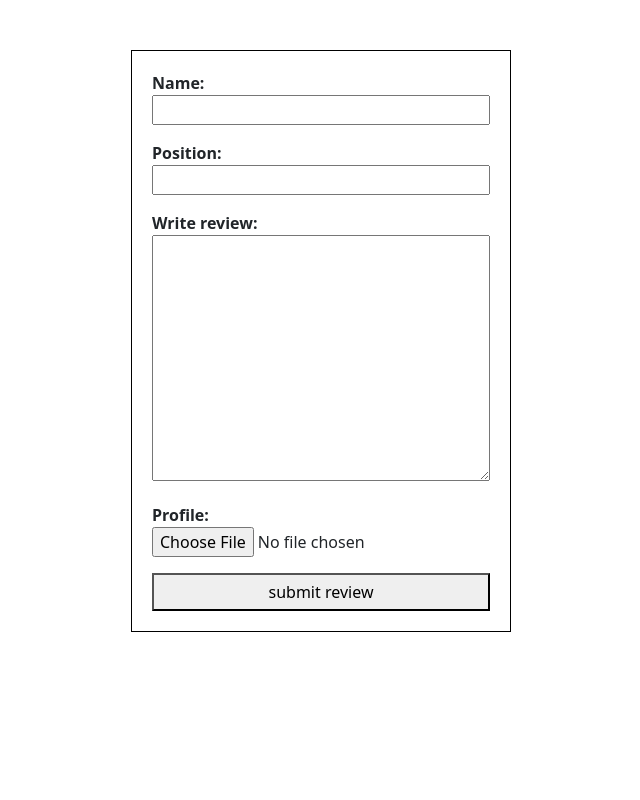
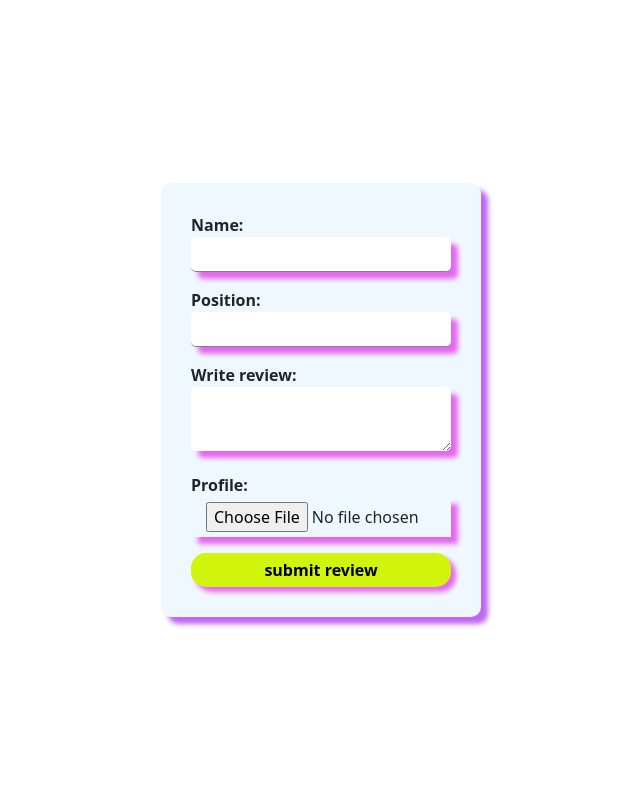
Before and after one commit to hari-haran80/portfolio_django, a Django app: page /img.html in a window 1280 px wide. Shown: the whole page, without its empty margins (319-959 px from the left). Run offline with Django 4.2, Linux system fonts and the light colour scheme.

Commit message:
added some styles for the registration review boxes

```diff
--- a/portfolio_project/static/css/img.css
+++ b/portfolio_project/static/css/img.css
@@ -1,24 +1,62 @@
+*{
+    margin: 0;
+    padding: 0;
+    box-sizing: border-box;
+
+}
+.form_main_div{
+    width: 100%;
+    height: 100vh;
+    display: flex;
+    justify-content: center;
+    align-items: center;
+}
 .form{
-    width: 380px;
-    padding: 20px;
+    width: 320px;
+    padding: 30px;
     margin: auto;
-    margin-top: 50px;
-    border: 1px solid black;
+    border-radius:10px ;
+    background-color: aliceblue;
+    box-shadow: 7px 7px 5px rgb(190, 103, 240);
+
 }
 label{
     font-weight: 700;
 }
 input[type="text"]{
+    box-shadow: 7px 7px 5px rgb(229, 103, 240);
     width: 100%;
+    border-radius: 5px;
+    border: none;
+    border-bottom: 1px solid grey;
+}
+input{
+    padding: 5px 15px;
+}
+input:focus, textarea:focus{
+    outline: 2px solid rgb(229, 103, 240);
 }
 textarea{
+    height: 4em;
+    box-shadow: 7px 7px 5px rgb(229, 103, 240);
+    border-radius: 5px;
     width: 100%;
+    border: none;
+}
+input[type="file" i]{
+    width: 100%;
+    box-shadow: 7px 7px 5px rgb(229, 103, 240);
 }
 .submit_button_review{
     width: 100%;
     padding: 5px;
+    border-radius: 15px;
+    border:  none;
+    font-weight: 700;
+    background-color: rgb(209, 244, 13);
+    box-shadow: 5px 5px 5px rgb(229, 103, 240);
 }
 .submit_button_review:hover{
-    transition: all 1s;
+    transition: all 0.5s;
     background-color: #64b5f6;
 }
--- a/portfolio_project/template/img.html
+++ b/portfolio_project/template/img.html
@@ -12,6 +12,7 @@
     </style>
 </head>
 <body>
+    <div class="form_main_div">
         <form action="" method="post" enctype="multipart/form-data" class="form">
             {% csrf_token %}
             <div class="img_recieve">
@@ -19,6 +20,7 @@
             </div>
             <button class="submit_button_review" type="submit">submit review</button>
         </form>
+    </div>
 
 </body>
 </html>
--- a/portfolio_project/template/update.html
+++ b/portfolio_project/template/update.html
@@ -13,9 +13,13 @@
           height: 70px;
           border-radius: 50%;
         }
+        .submit_button_review{
+          margin-top: 20px;
+        }
     </style>
 </head>
 <body>
+  <div class="form_main_div">
     <form action="" method="post" enctype="multipart/form-data" class="form">
         {% csrf_token %}
         <div class="img_recieve">
@@ -49,6 +53,6 @@
         </div>
         <button class="submit_button_review" type="submit">submit review</button>
     </form>
-
+  </div>
 </body>
 </html>
```
Also changed, not shown: portfolio_project/static/css/registration.css (+7 -0 lines), portfolio_project/static/css/signin.css (+8 -0 lines), portfolio_project/db.sqlite3, portfolio_project/images/IMG_20200314_132441_517_BL332Ib.jpg (added), portfolio_project/images/IMG_20200314_132441_517_k1w7qf3.jpg (added). Lines whose indentation alone changed are shown as unchanged.
